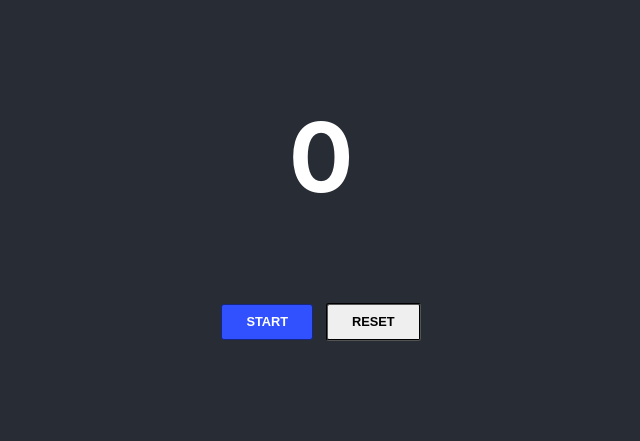
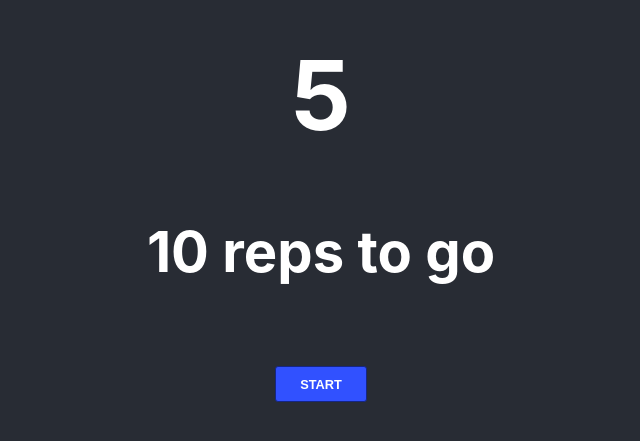
Before and after one commit to aylorbrown/root-react, a React (Create React App) app: page / in a window 1280 px wide. Shown: the part 209-650 px from the top of the page, without its empty margins (319-959 px from the left). Built offline with nearby package versions, Linux system fonts and the light colour scheme.

Commit message:
updates timer to countdown and add function to keep track of reps

```diff
--- a/src/Timer.js
+++ b/src/Timer.js
@@ -5,24 +5,24 @@ import { useState } from 'react';
 const Timer = () => {
 
     // initialize three states - seconds, isActive, reps. Seconds will
-    // store the value of then timer, isActive will store the
+    // store the value of the timer, isActive will store the
     // timer's state for whether it is currentlu timing or paused,
     // reps will store the value of the number of reps - when to stop
-    const [seconds, setSeconds] = useState(0);
+    const [seconds, setSeconds] = useState(5);
     const [isActive, setIsActive] = useState(false);
-    const [reps, setNumberReps] = useState(2);
+    const [reps, setNumberReps] = useState(10);
     // add a variable to stop the timer after x many of turns
 
-    // combine start and pause into one function
+    // combine start and pause into one function/ button
     function toggle() {
         setIsActive(!isActive);
     }
 
-    //  reset the timer
+    //  pause the timer
     function reset() {
-        setSeconds(0);
+        setSeconds(5);
         setIsActive(false);
-        setNumberReps(2);
+        setNumberReps(10);
         // add that variable here
     }
 
@@ -32,12 +32,14 @@ const Timer = () => {
         let interval = null;
         if (isActive) {
           interval = setInterval(() => {
-              if (seconds >=5){
+              if (seconds ==1){
                   // reseting seconds to a different value
-                  setSeconds(0);
+                  setSeconds(5);
+                  // resets the number of reps, countdowns number of reps
+                  setNumberReps(reps => reps - 1);
                 // clearInterval(interval);
               } else {
-                setSeconds(seconds => seconds + 1);
+                setSeconds(seconds => seconds - 1);
               }
           }, 1000);
         }
@@ -49,12 +51,13 @@ const Timer = () => {
             <div className="time">
                 <div className="row">
                     <h1>{seconds}</h1>
+                    <h3>{reps} reps to go</h3>
                 <button className={`button button-primary button-primary-${isActive ? 'active' : 'inactive'}`} onClick={toggle}>
                     {isActive ? 'Pause' : 'Start'}
                     </button>
-                    <button className="button" onClick={reset}>
-                        Reset
-                    </button>
+                    {/* <button className="button" onClick={reset}>
+                        Pause
+                    </button> */}
                 </div>
             </div>
         </div>
```
Also changed, not shown: 1 other file (tests, documents, lock files or other folders).
